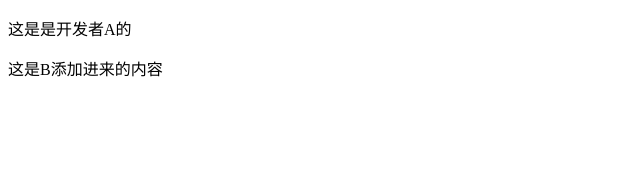
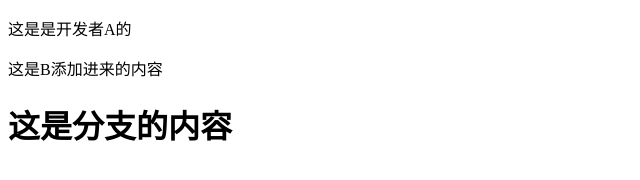
Before and after one commit to zhangvivian/demo, a plain HTML site: page index.html in a window 1280 px wide. Shown: the whole page, without its empty margins (0-640 px from the left). Drawn offline with Linux system fonts and the light colour scheme.

Commit message:
分支的内容

```diff
--- a/index.html
+++ b/index.html
@@ -7,5 +7,6 @@
 <body>
 <p>这是是开发者A的</p>
 <p>这是B添加进来的内容</p>
+<h1>这是分支的内容</h1>
 </body>
 </html>
```
